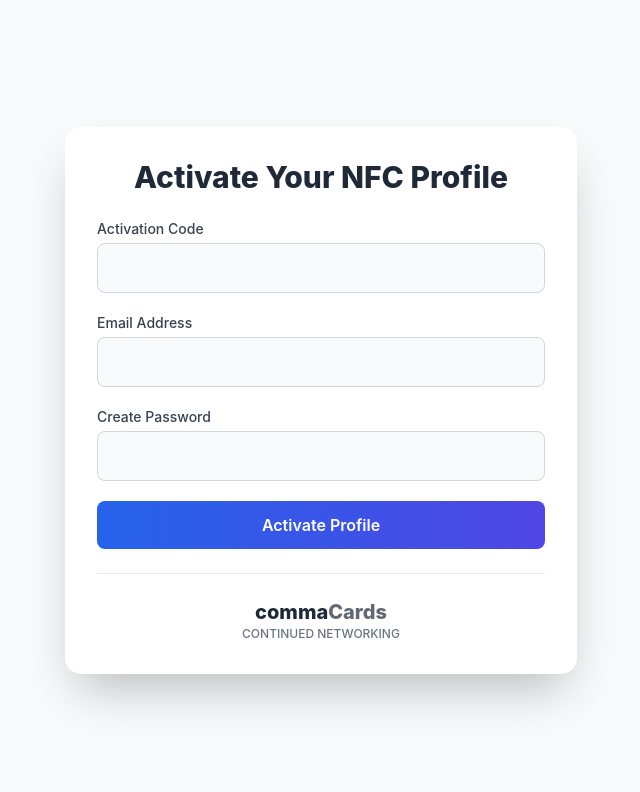
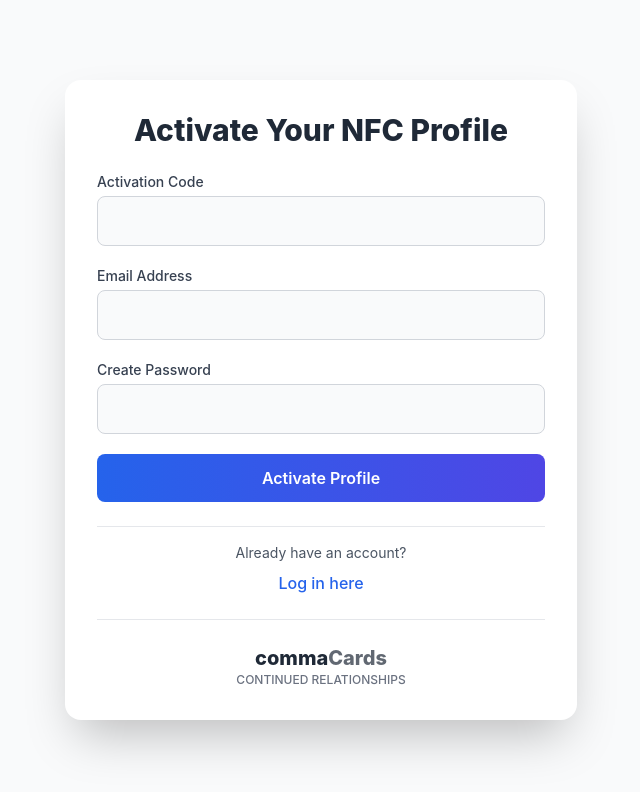
Before and after one commit to sandy-the-earth/nfc-frontend, a React (Vite) app: page /activate in a window 1280 px wide. Shown: the top 792 px of the page, without its empty margins (319-959 px from the left). Built offline with nearby package versions, Linux system fonts and the light colour scheme.

Commit message:
Branding and existing user login

```diff
--- a/src/pages/ActivatePage.jsx
+++ b/src/pages/ActivatePage.jsx
@@ -48,10 +48,7 @@ export default function ActivatePage() {
         <form onSubmit={handleActivate} className="space-y-5">
           {/* Activation Code */}
           <div>
-            <label
-              htmlFor="activationCode"
-              className="block text-sm font-medium text-gray-700 dark:text-gray-300 mb-1"
-            >
+            <label htmlFor="activationCode" className="block text-sm font-medium text-gray-700 dark:text-gray-300 mb-1">
               Activation Code
             </label>
             <input
@@ -67,10 +64,7 @@ export default function ActivatePage() {
 
           {/* Email */}
           <div>
-            <label
-              htmlFor="email"
-              className="block text-sm font-medium text-gray-700 dark:text-gray-300 mb-1"
-            >
+            <label htmlFor="email" className="block text-sm font-medium text-gray-700 dark:text-gray-300 mb-1">
               Email Address
             </label>
             <input
@@ -86,10 +80,7 @@ export default function ActivatePage() {
 
           {/* Password */}
           <div>
-            <label
-              htmlFor="password"
-              className="block text-sm font-medium text-gray-700 dark:text-gray-300 mb-1"
-            >
+            <label htmlFor="password" className="block text-sm font-medium text-gray-700 dark:text-gray-300 mb-1">
               Create Password
             </label>
             <input
@@ -125,13 +116,26 @@ export default function ActivatePage() {
           </div>
         )}
 
-        {/* commaCards footer */}
+        {/* Existing User Login */}
+        <div className="pt-4 border-t border-gray-200 dark:border-gray-700">
+          <p className="text-center text-sm text-gray-600 dark:text-gray-300">
+            Already have an account?
+          </p>
+          <button
+            onClick={() => navigate('/login')}
+            className="mt-2 mx-auto block text-blue-600 dark:text-blue-400 font-medium hover:underline"
+          >
+            Log in here
+          </button>
+        </div>
+
+        {/* Footer Branding */}
         <div className="pt-6 border-t border-gray-200 dark:border-gray-700">
           <p className="text-center text-xl font-extrabold text-gray-800 dark:text-gray-100">
             comma<span className="opacity-70">Cards</span>
           </p>
           <p className="text-center text-xs uppercase font-medium text-gray-500 dark:text-gray-400">
-            CONTINUED NETWORKING
+            CONTINUED RELATIONSHIPS
           </p>
         </div>
       </div>
--- a/src/pages/DashboardPage.jsx
+++ b/src/pages/DashboardPage.jsx
@@ -643,7 +643,7 @@ export default function DashboardPage() {
             comma<span className="opacity-70">Cards</span>
           </div>
           <div className="text-xs uppercase text-gray-500 dark:text-gray-500 tracking-widest mt-1 mb-2">
-            CONTINUED NETWORKING
+            CONTINUED RELATIONSHIPS
           </div>
         </div>
       </footer>
--- a/src/pages/LoginPage.jsx
+++ b/src/pages/LoginPage.jsx
@@ -101,7 +101,7 @@ export default function LoginPage() {
             comma<span className="opacity-70">Cards</span>
           </p>
           <p className="text-center text-xs uppercase font-medium text-gray-500 dark:text-gray-400">
-            CONTINUED NETWORKING
+            CONTINUED RELATIONSHIPS
           </p>
         </div>
       </div>
--- a/src/pages/PublicProfilePage.jsx
+++ b/src/pages/PublicProfilePage.jsx
@@ -376,7 +376,7 @@ export default function PublicProfilePage() {
           comma<span className="opacity-70">Cards</span>
         </div>
         <div className="text-xs uppercase text-gray-500 dark:text-gray-500 tracking-widest mt-1">
-          CONTINUED NETWORKING
+          CONTINUED RELATIONSHIPS
         </div>
         <a
           href="https://commacards.com"
```
Also changed, not shown: 4 other files (tests, documents, lock files or other folders).
